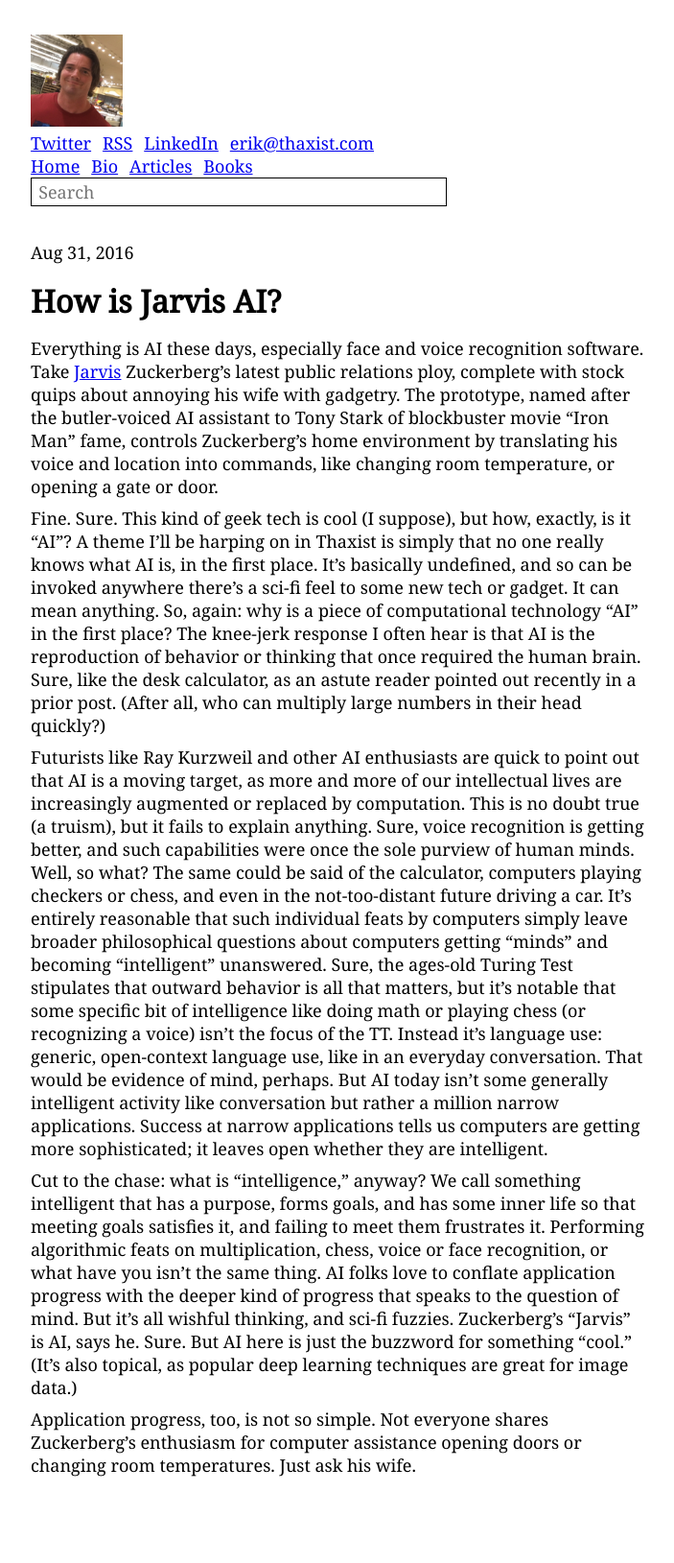
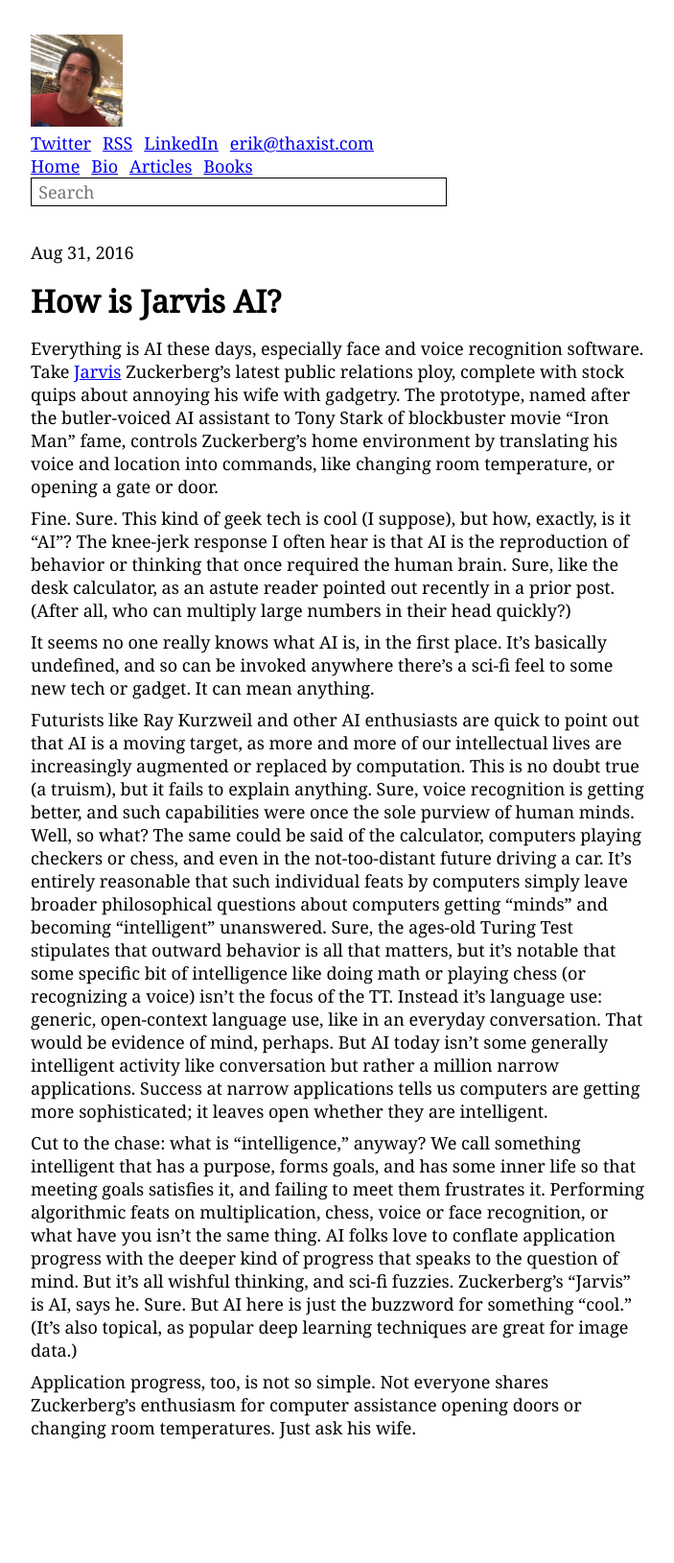
Before and after one commit to thaxist/thaxist.github.io, a Jekyll site: the page built from _posts/2016/2016-08-31-Zuckerberg-Jarvis-AI.md, in a window 1280 px wide. Shown: the whole page at 96% size, without its empty margins (288-991 px from the left). Built offline with Jekyll 4.4.1, drawn with Linux system fonts in a browser that asks for light colours; comment, search, counter and statistics services are not loaded; after the commit the page ends 1590 px from its top, so only the background shows below that.

Commit message:
Update 2016-08-31-Zuckerberg-Jarvis-AI.md

```diff
--- a/_posts/2016/2016-08-31-Zuckerberg-Jarvis-AI.md
+++ b/_posts/2016/2016-08-31-Zuckerberg-Jarvis-AI.md
@@ -7,7 +7,9 @@
 
 Everything is AI these days, especially face and voice recognition software.  Take [Jarvis](http://www.usatoday.com/story/tech/news/2016/08/29/zuckerberg-may-debut-jarvis-ai-assistant-next-month/89566074/) Zuckerberg's latest public relations ploy, complete with stock quips about annoying his wife with gadgetry.  The prototype, named after the butler-voiced AI assistant to Tony Stark of blockbuster movie "Iron Man" fame, controls Zuckerberg's home environment by translating his voice and location into commands, like changing room temperature, or opening a gate or door.
 
-Fine.  Sure.  This kind of geek tech is cool (I suppose), but how, exactly, is it "AI"?  A theme I'll be harping on in Thaxist is simply that no one really knows what AI is, in the first place.  It's basically undefined, and so can be invoked anywhere there's a sci-fi feel to some new tech or gadget.  It can mean anything.  So, again:  why is a piece of computational technology "AI" in the first place?  The knee-jerk response I often hear is that AI is the reproduction of behavior or thinking that once required the human brain.  Sure, like the desk calculator, as an astute reader pointed out recently in a prior post.  (After all, who can multiply large numbers in their head quickly?)
+Fine.  Sure.  This kind of geek tech is cool (I suppose), but how, exactly, is it "AI"?  The knee-jerk response I often hear is that AI is the reproduction of behavior or thinking that once required the human brain.  Sure, like the desk calculator, as an astute reader pointed out recently in a prior post.  (After all, who can multiply large numbers in their head quickly?)
+
+It seems no one really knows what AI is, in the first place.  It's basically undefined, and so can be invoked anywhere there's a sci-fi feel to some new tech or gadget.  It can mean anything.
 
 Futurists like Ray Kurzweil and other AI enthusiasts are quick to point out that AI is a moving target, as more and more of our intellectual lives are increasingly augmented or replaced by computation.  This is no doubt true (a truism), but it fails to explain anything.  Sure, voice recognition is getting better, and such capabilities were once the sole purview of human minds.  Well, so what?  The same could be said of the calculator, computers playing checkers or chess, and even in the not-too-distant future driving a car.  It's entirely reasonable that such individual feats by computers simply leave broader philosophical questions about computers getting "minds" and becoming "intelligent" unanswered.  Sure, the ages-old Turing Test stipulates that outward behavior is all that matters, but it's notable that some specific bit of intelligence like doing math or playing chess (or recognizing a voice) isn't the focus of the TT.  Instead it's language use:  generic, open-context language use, like in an everyday conversation.  That would be evidence of mind, perhaps.  But AI today isn't some generally intelligent activity like conversation but rather a million narrow applications.  Success at narrow applications tells us computers are getting more sophisticated; it leaves open whether they are intelligent.
 
```
